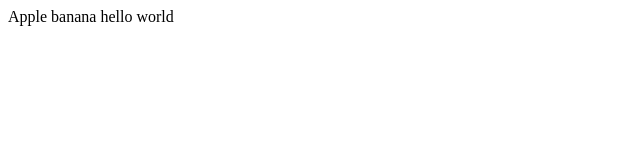
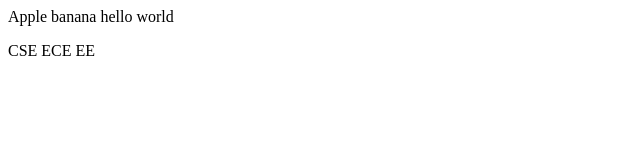
Before and after one commit to Vasimakra/branch1, a plain HTML site: page index.html in a window 1280 px wide. Shown: the full height of the page, 0-640 px from the left. Drawn offline with Linux system fonts and the light colour scheme.

Commit message:
Added new line vasim branch

```diff
--- a/index.html
+++ b/index.html
@@ -1 +1,2 @@
 <p>Apple banana hello world</p>
+<p>CSE ECE EE </p>
```
